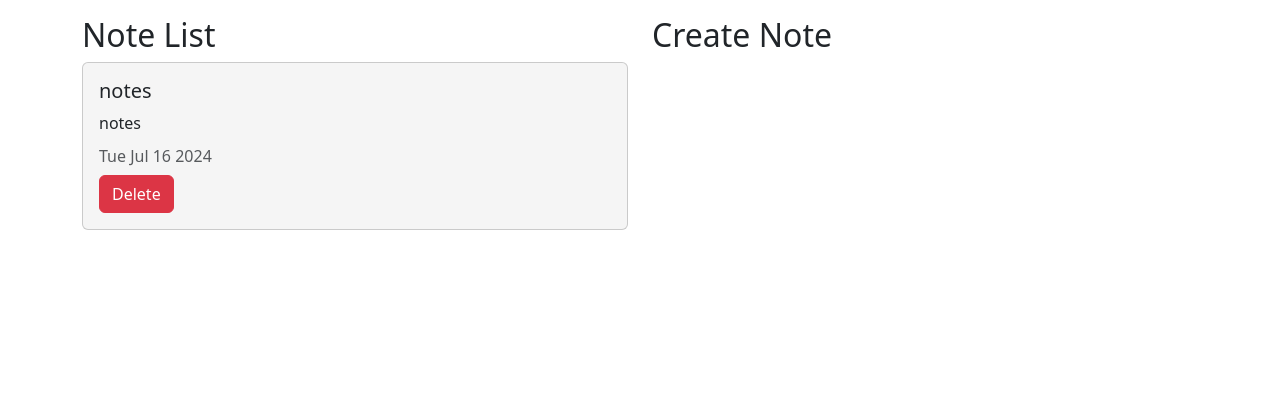
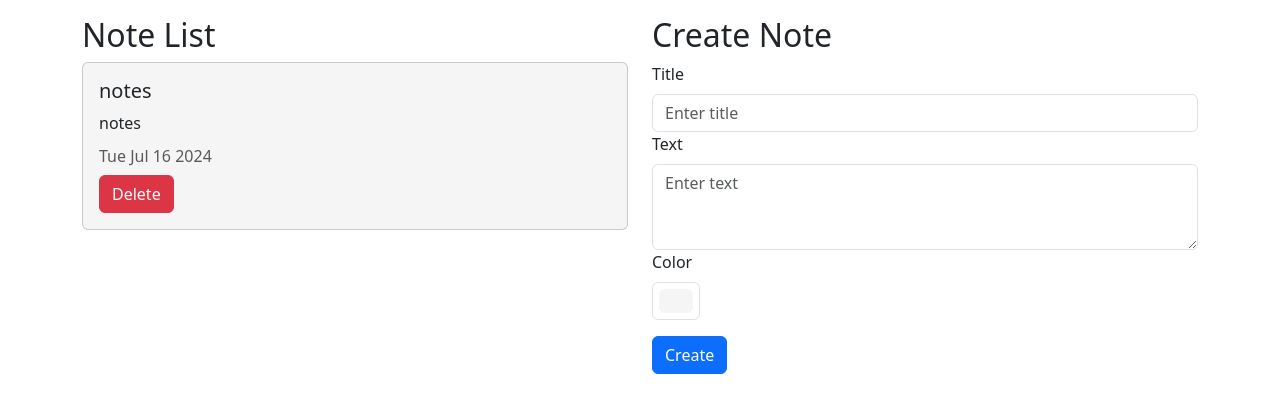
Before and after one commit to kencal20/notesapp, a React (Create React App) app: page / in a window 1280 px wide. Shown: the top 412 px of the page. Built offline with nearby package versions, Linux system fonts and the light colour scheme.

Commit message:
props assignment status and input state creation, inout function and submit function and main form creation with the use of boostrap styling

```diff
--- a/src/components/createNote.tsx
+++ b/src/components/createNote.tsx
@@ -1,11 +1,79 @@
-import React from 'react'
+import React, { useState } from 'react'
+import { Alert, Button, Form } from 'react-bootstrap'
+import { IState, Note } from '../objects'
 
-type Props = {}
+type Props = {
+    notes: IState['note'][]
+    setNotes: React.Dispatch<React.SetStateAction<Note[]>>
+}
 
-export default function CreateNote({ }: Props) {
+export default function CreateNote({ notes, setNotes }: Props) {
+    const [input, setInput] = useState<Note>({
+        id: new Date().toString(),
+        title: '',
+        text: '',
+        color: '#F5F5F5',
+        date: new Date().toString(),
+    })
+
+    const [status, setStatus] = useState<{ text: string, variant: string }>({
+        text: '',
+        variant: ''
+    })
+    function handleInputChange(e: React.ChangeEvent<HTMLInputElement>) {
+        setInput({ ...input, [e.target.name]: e.target.value })
+    }
+
+    function handleSubmit(e: React.FormEvent<HTMLFormElement>) {
+        e.preventDefault()
+
+        if (!input.title || !input.text || !input.color) {
+            setStatus({ text: 'All fields are required', variant: 'danger' })
+            return
+        }
+
+            setStatus({ text: 'Note Creation Successful', variant: 'success' })
+            setNotes([...notes, input])
+            setInput({ id: '', title: '', text: '', color: '#F5F5F5', date: '' })
+
+    }
+
     return (
         <div>
             <h2>Create Note</h2>
+            {status.text && <Alert variant={status.variant} onClose={()=> setStatus({text:'',variant:""})} dismissible>{status.text}</Alert>}
+            <Form onSubmit={handleSubmit}>
+                <Form.Group>
+                    <Form.Label>Title</Form.Label>
+                    <Form.Control
+                        type="text"
+                        name='title'
+                        placeholder="Enter title"
+                        onChange={handleInputChange}
+                        value={input.title}
+                    />
+                </Form.Group>
+                <Form.Group >
+                    <Form.Label>Text</Form.Label>
+                    <Form.Control
+                        as="textarea"
+                        rows={3}
+                        name='text'
+                        placeholder="Enter text"
+                        onChange={handleInputChange}
+                        value={input.text}
+                    />
+                </Form.Group>
+                <Form.Group controlId="formBasicColor">
+                    <Form.Label>Color</Form.Label>
+                    <Form.Control
+                        type="color"
+                        name='color'
+                        onChange={handleInputChange}
+                        value={input.color} />
+                </Form.Group>
+                <Button className='mt-3' type="submit">Create</Button>
+            </Form>
         </div>
     )
 }
```
